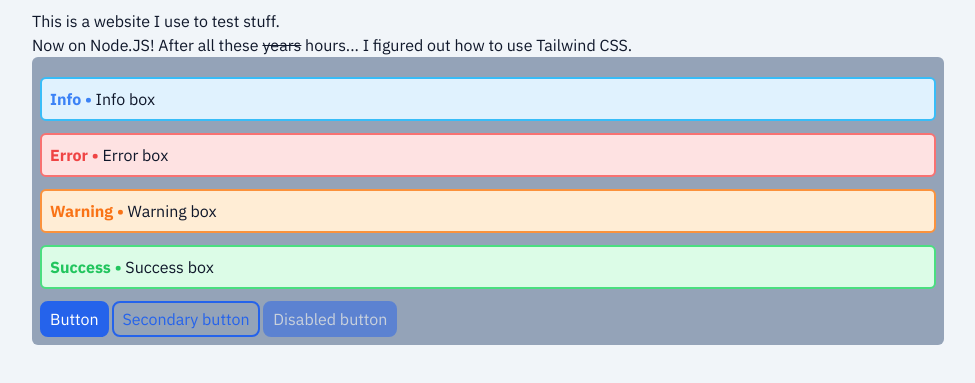
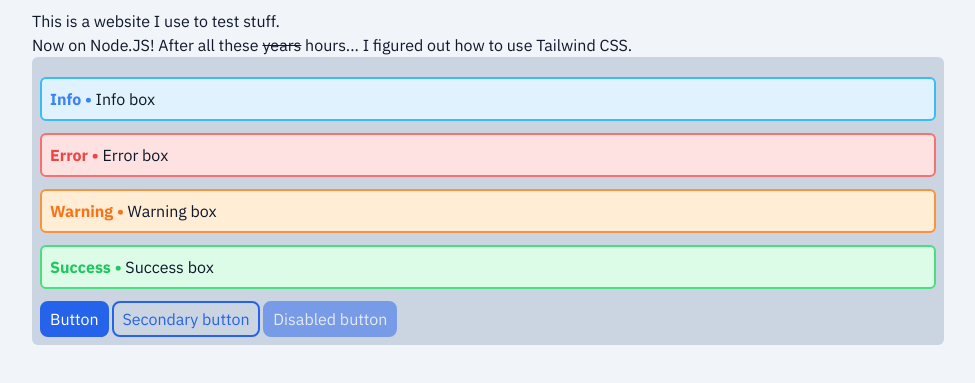
Before and after one commit to Paralaxial/test-1, a website: page src/main/index.html in a window 1280 px wide. Shown: the part 131-514 px from the top of the page, without its empty margins (152-1127 px from the left). Drawn offline with nearby package versions, Linux system fonts and the light colour scheme.

Commit message:
changed showcase bg

```diff
--- a/src/main/index.html
+++ b/src/main/index.html
@@ -19,7 +19,7 @@
     </div>
     <p>This is a website I use to test stuff.<br>
     Now on Node.JS! After all these <s>years</s> hours... I figured out how to use Tailwind CSS.</p>
-    <div class="bg-slate-400 rounded-md p-2" id="showcase">
+    <div class="bg-slate-300 rounded-md p-2" id="showcase">
       <div class="bg-sky-100 dark:bg-sky-800 border-solid border-2 border-sky-400 dark:border-sky-600 rounded-md my-3" id="info-box">
         <p class="m-2 text-left"><b class="text-blue-500 dark:text-blue-300">Info &bull;</b> Info box</p>
       </div>
```
Also changed, not shown: src/main/style.css.
